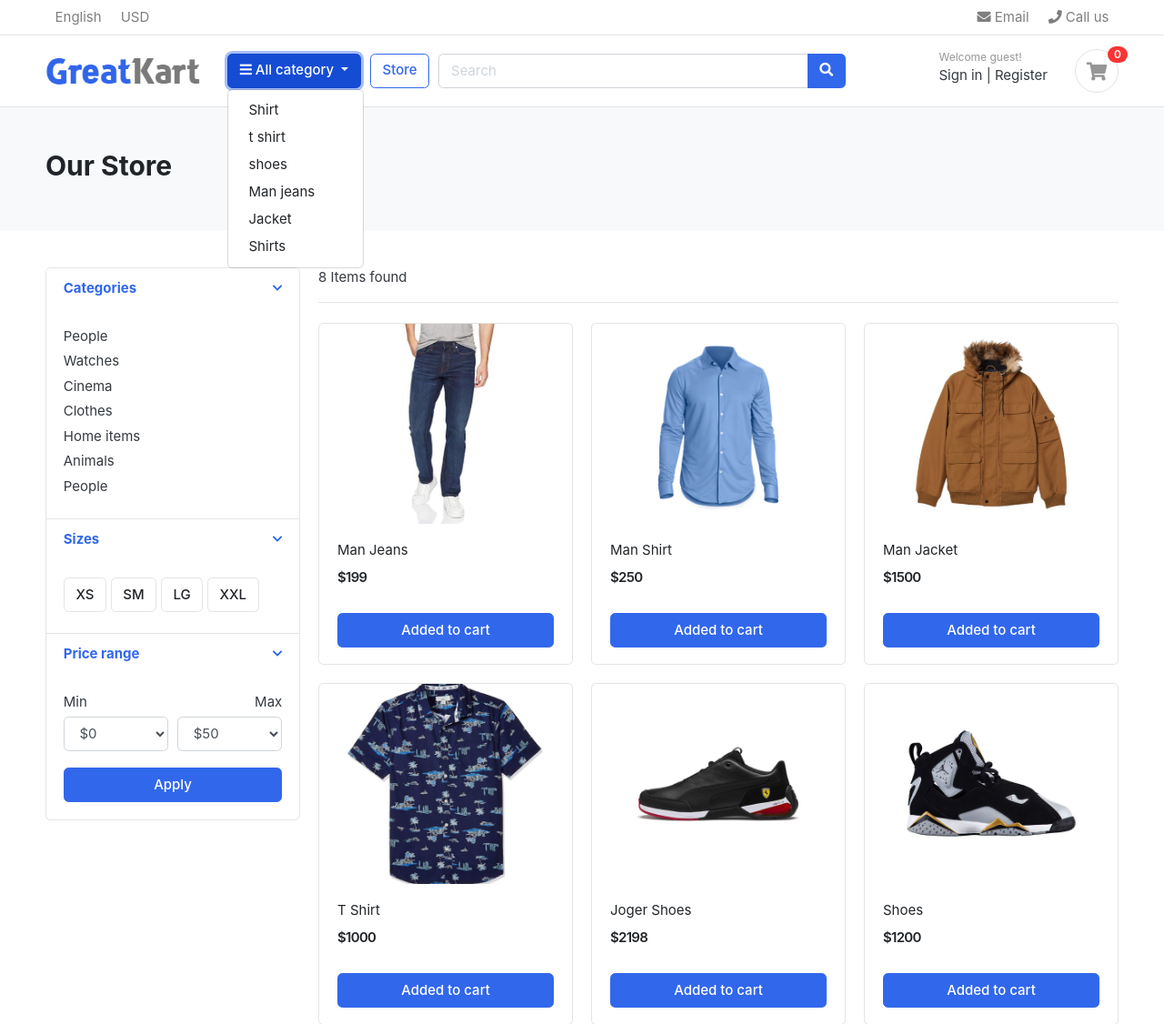
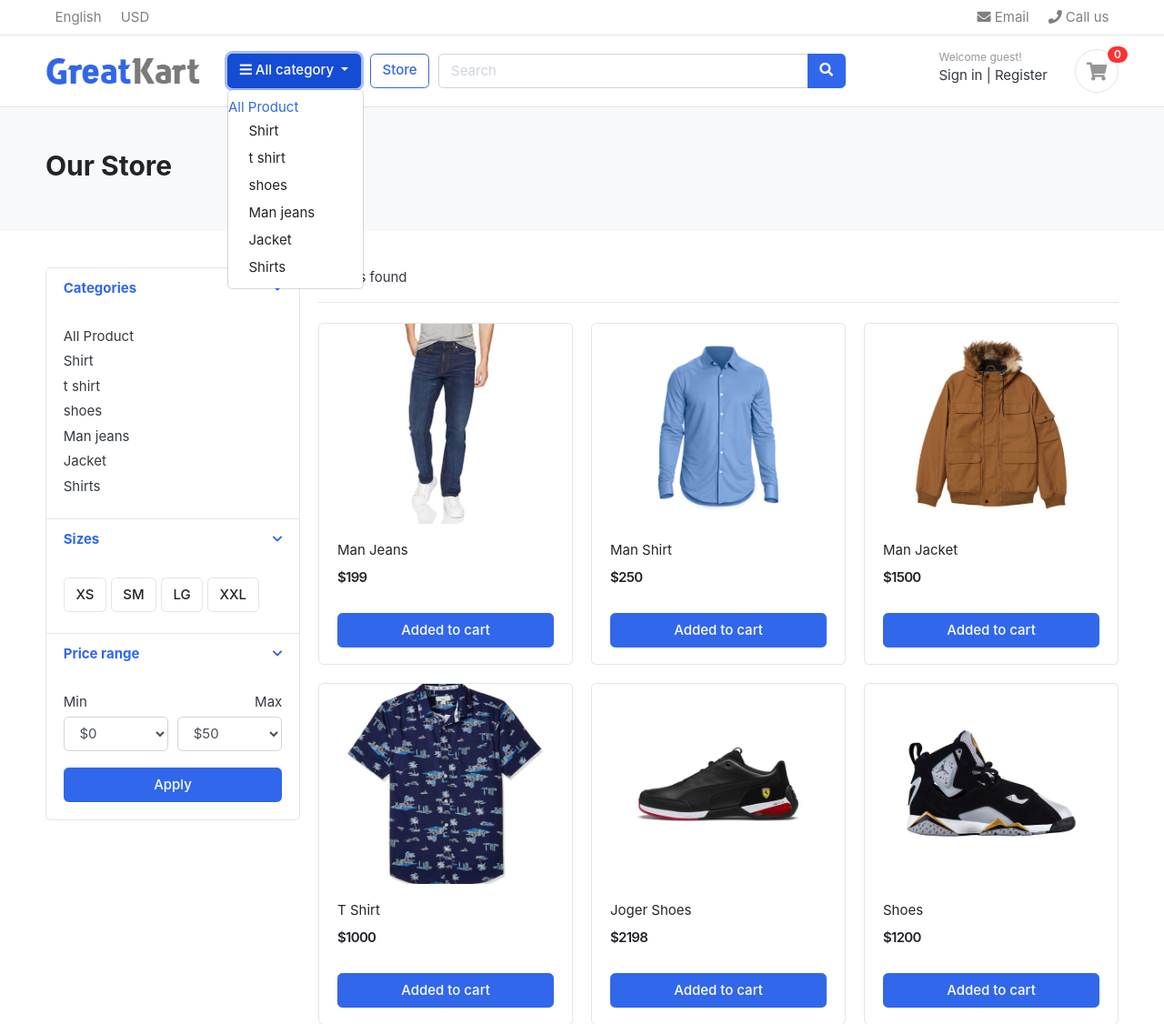
Before and after one commit to Ubaid883/GreatCartEcommerce, a Django app: page /store/ in a window 1280 px wide, after a click on "All category". Shown: the top 1126 px of the page at 91% size. Run offline with Django 5.2, Linux system fonts and the light colour scheme; data comes from the database, SQL or seed files in the repository; some libraries are stand-ins or nearby versions; some web fonts are replaced.

Commit message:
working with category bt one iteam

```diff
--- a/GreatCartEcommerce/urls.py
+++ b/GreatCartEcommerce/urls.py
@@ -23,5 +23,6 @@ from django.conf.urls.static import static
 urlpatterns = [
     path('admin/', admin.site.urls),
     path('', views.Home, name='home'),
-    path('store/', include('store.urls'))
+    path('store/', include('store.urls')),
+
 ] +static (settings.MEDIA_URL, document_root=settings.MEDIA_ROOT)
--- a/store/models.py
+++ b/store/models.py
@@ -1,6 +1,6 @@
 from django.db import models
 from category.models import Categorie
-
+from django.urls import reverse
 # Create your models here.
 class Product(models.Model):
     Product_name    = models.CharField(max_length=50, unique=True)
@@ -14,6 +14,11 @@ class Product(models.Model):
     Created_date    = models.DateTimeField(auto_now_add=True)
     Modified_date   = models.DateTimeField(auto_now=True)
 
+    # def get_url(self):
+    #     return reverse ('category_by_product',args=[self.Slug])
+
+    def product_url(self):
+        return reverse ('product_by_details', args=[self.category.slug,self.Slug])
 
     def __str__(self):
         return self.Product_name
--- a/store/urls.py
+++ b/store/urls.py
@@ -4,5 +4,7 @@ from store import views
 urlpatterns = [
 
     path('', views.Store, name='store'),
-    path('<slug:category_slug>/', views.Store, name='category_slug'),
+    path('<slug:category_slug>/', views.Store, name='category_by_product'),
+    path('<slug:category_slug>/<slug:product_slug>/', views.product_details, name='product_by_details'),
+
 ]
--- a/store/views.py
+++ b/store/views.py
@@ -1,6 +1,7 @@
 from django.shortcuts import render, get_object_or_404
 from .models import Product
 from category.models import Categorie
+from django.http import Http404
 
 
 # Create your views here.
@@ -20,3 +21,14 @@ def Store(request, category_slug=None):
         'prouduct_count': product_count
     }
     return render(request, 'store.html', context)
+
+
+def product_details(request,category_slug,product_slug):
+    try:
+        single_product = Product.objects.get(category__slug=category_slug,Slug=product_slug)
+    except Product.DoesNotExist:
+        raise Http404("Product not found.")
+    context ={
+        'single_product': single_product
+    }
+    return render(request, 'product-detail.html', context)
--- a/templates/includes/header.html
+++ b/templates/includes/header.html
@@ -37,9 +37,10 @@
 				<i class="fa fa-bars"></i> All category
 			</button>
 			<div class="dropdown-menu">
+				<li><a href="{% url "store" %}">All Product</a></li>
 				{% for category in link %}
 
-				<a class="dropdown-item" href="#">{{category.category_name}}</a>
+				<a class="dropdown-item" href="{% url 'category_by_product' category.slug %}">{{category.category_name}}</a>
 				{% endfor %}
 			</div>
 		</div>  <!-- category-wrap.// -->
--- a/templates/index.html
+++ b/templates/index.html
@@ -29,7 +29,7 @@
 	{% for product in products  %}
 	<div class="col-md-3">
 		<div class="card card-product-grid">
-			<a href="./product-detail.html" class="img-wrap"> <img src="{{product.Image.url}}"> </a>
+			<a href="{{product.product_url}}" class="img-wrap"> <img src="{{product.Image.url}}"></a>
 				<a href="./product-detail.html" class="title">{{product.Product_name}}</a>
 				<div class="price mt-1">${{product.Price}}</div> <!-- price-wrap.// -->
 			</figcaption>
--- a/templates/store.html
+++ b/templates/store.html
@@ -28,13 +28,11 @@
 			<div class="card-body">
 
 				<ul class="list-menu">
-				<li><a href="#">People  </a></li>
-				<li><a href="#">Watches </a></li>
-				<li><a href="#">Cinema  </a></li>
-				<li><a href="#">Clothes  </a></li>
-				<li><a href="#">Home items </a></li>
-				<li><a href="#">Animals</a></li>
-				<li><a href="#">People </a></li>
+				<li><a href="{% url "store" %}">All Product</a></li>
+
+				{% for category in link %}
+				<li><a href="{% url 'category_by_product' category.slug %}">{{category.category_name}}</a></li>
+				{% endfor %}
 				</ul>
 
 			</div> <!-- card-body.// -->
```
Also changed, not shown: templates/product-detail.html (added, +117 -0 lines).
